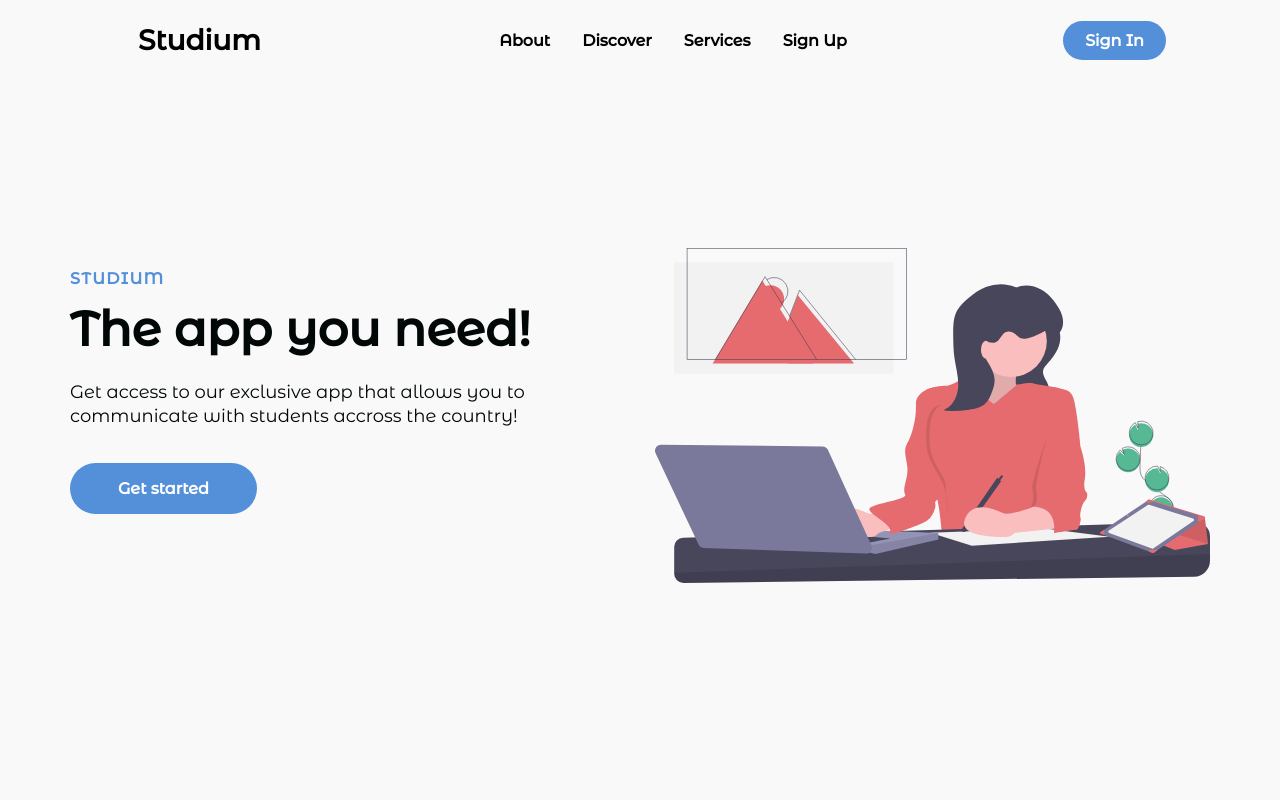
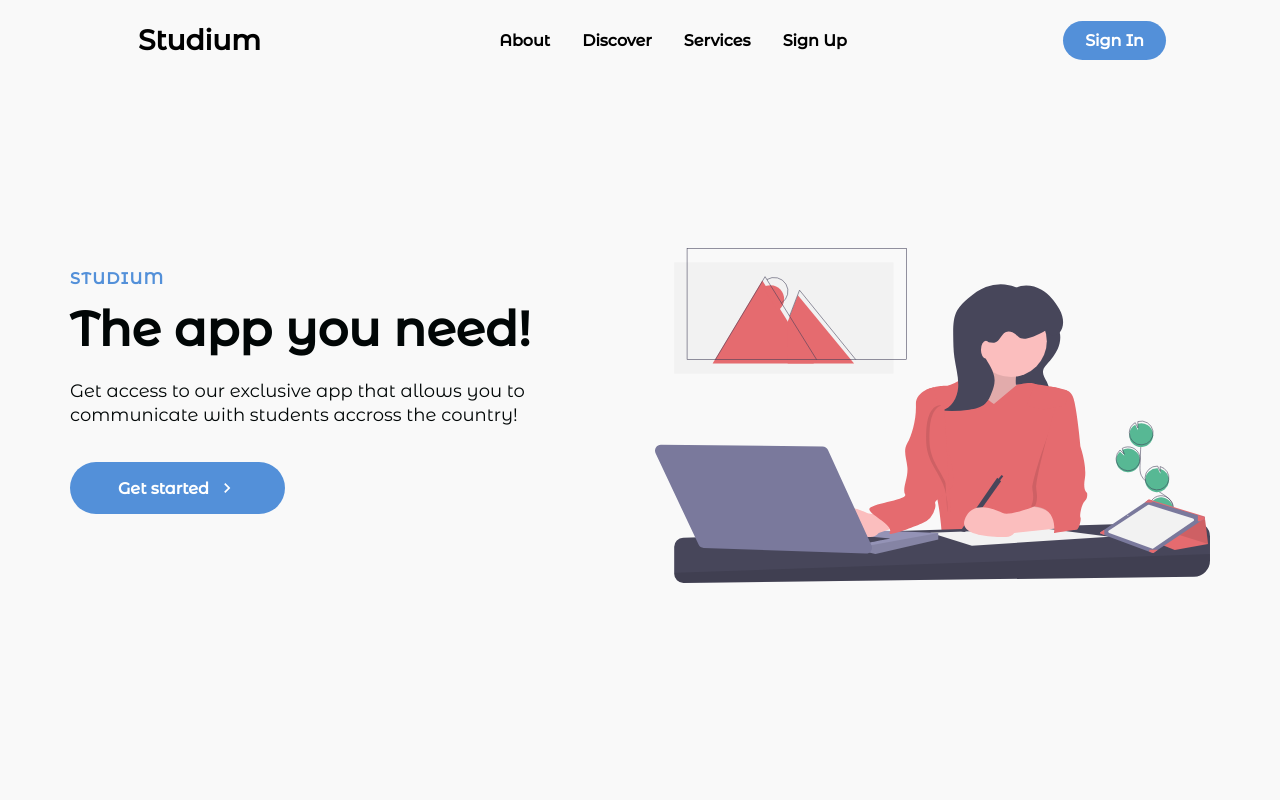
Before and after one commit to vpaklatzis/studiumlandingpage-demo, a React (Create React App) app: page / in a window 1280 px wide. Shown: the top 800 px of the page. Built offline with nearby package versions, Linux system fonts and the light colour scheme.

Commit message:
Added arrow animation in button

```diff
--- a/src/components/Hero/HeroElements.js
+++ b/src/components/Hero/HeroElements.js
@@ -1,4 +1,5 @@
 import styled from 'styled-components';
+import { MdKeyboardArrowRight, MdArrowForward } from 'react-icons/md';
 
 export const HeroContainer = styled.div`
     color: #fff;
@@ -84,6 +85,16 @@ export const BtnWrap = styled.div`
     justify-content: flex-start;
 `;
 
+export const ArrowForward = styled(MdArrowForward)`
+    margin-left: 8px;
+    font-size: 20px;
+`;
+
+export const ArrowRight = styled(MdKeyboardArrowRight)`
+    margin-left: 8px;
+    font-size: 20px;
+`;
+
 export const ImgWrap = styled.div`
     max-width: 555px;
     height: 100%;
--- a/src/components/Hero/index.js
+++ b/src/components/Hero/index.js
@@ -1,4 +1,4 @@
-import React from 'react';
+import React, { useState } from 'react';
 import { Button } from '../ButtonElement';
 import {
     HeroContainer,
@@ -11,10 +11,19 @@ import {
     Heading,
     Subtitle,
     BtnWrap,
+    ArrowForward,
+    ArrowRight,
     ImgWrap,
     Img } from './HeroElements';
 
 const Hero = ({lightBg, id, imgStart, topLine, lightText, headline, darkText, description, buttonLabel, img, alt, primary, dark}) => {
+
+    const [hover, setHover] = useState(false);
+
+    const onHover = () => {
+        setHover(!hover)
+    };
+
     return (
         <>
             <HeroContainer lightBg={lightBg} id={id}>
@@ -28,12 +37,14 @@ const Hero = ({lightBg, id, imgStart, topLine, lightText, headline, darkText, de
                             <BtnWrap>
                                 <Button
                                     to="home"
+                                    onMouseEnter={onHover}
+                                    onMouseLeave={onHover}
                                     smooth={true}
                                     duration={500}
                                     spy={true}
                                     primary={primary ? 1 : 0}
                                     dark={dark ? 0 : 1}
-                                    >{buttonLabel}</Button>
+                                    >{buttonLabel} {hover ? <ArrowForward /> : <ArrowRight />}</Button>
                             </BtnWrap>
                         </TextWrapper>
                         </Column1>
```
